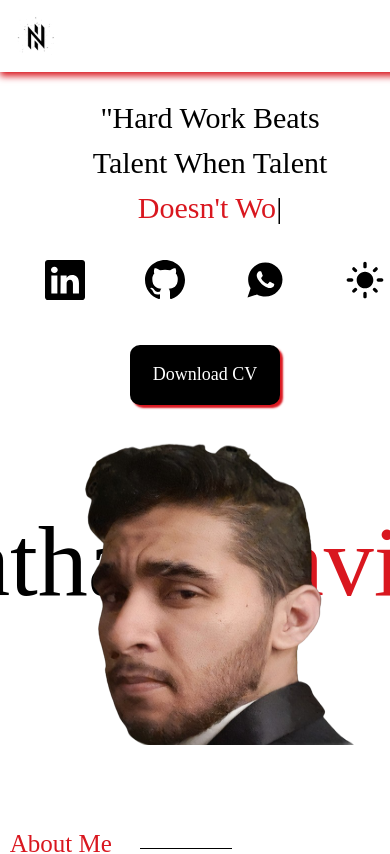
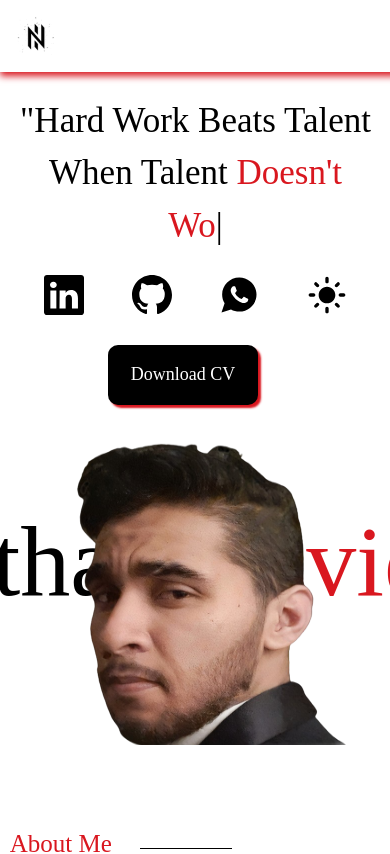
Before and after one commit to NathanDavids/PortfolioProject, a React (Vite) app: page / in a window 390 px wide. Shown: the top 854 px of the page. Built offline with nearby package versions, Linux system fonts and the light colour scheme; a web font is replaced by a local one.

Commit message:
Updated the Home Mobile View

```diff
--- a/src/components/home/home.css
+++ b/src/components/home/home.css
@@ -123,11 +123,15 @@
     position: relative;
     top: -205px;
     width: 100%;
+    max-width: 1000px;
+    margin: auto auto;
     height: 100%;
 }
 
 .homeImg{
-    width: 1000px;
+    width: 100%;
+    max-width: 1000px;
+    margin: -110 auto;
     height: 920px;
 }
 
@@ -136,11 +140,12 @@
 #homeTextContainer{
     background-color: transparent;
     color: white;
-    width: 370px;
+    width: 100%;
+    max-width: 300px;
+    margin: -110 auto;
     height: 400px;
     position: relative;
     top: -430px;
-    left: 40px;
     text-align: center;
 }
 
@@ -158,7 +163,9 @@
 #homeSocialsContainer{
     background-color: transparent;
     color: white;
-    width: 200px;
+    width: 100%;
+    max-width: 200px;
+    margin: -100 auto;
     height: 350px;
     position: relative;
     top: -840px;
@@ -178,7 +185,9 @@
     justify-content: center;
     align-items: center;
     background-color: transparent;
-    width: 200px;
+    width: 100%;
+    max-width: 200px;
+    margin: -110 auto;
     height: 100px;
     position: relative;
     top: -850px;
@@ -219,10 +228,10 @@
 @media screen and (max-width:425px){
 
             #home{
-            width: 425px;
+            width: 100%;
             height: 750px;
             #homeContainer{
-            width: 425px;
+            width: 100%;
             height: 650px;
             #nameContainer{
                 font-size: 100px;
@@ -240,41 +249,25 @@
             background-color: rgba(0, 0, 0, 0);
             position: relative;
             top: -113px;
-            left: -30px;
-            width: 100%;
+            left: -20px;
             height: 100%;
+            max-width: 100%;
             }
             #nameContainer{
                 animation: name 16s linear infinite;
             }
             #homeTextContainer{
-            width: 300px;
-            height: 400px;
-            top: -650px;
-            left: 60px;
+                max-height: 20%;
+            max-width: 90%;
             }
             #homeQuote{
-            font-size: 30px;
+            font-size: 35px;
             }
             #homeSocialsContainer{
-            width: 400px;
-            height: 350px;
-            top: -1040px;
-            left: 15px;
-            display: flex;
-            justify-content: space-around;
-            font-size: 50px;
+            max-width: 90%;
             }
             #btnContainer{
-            display: flex;
-            justify-content: center;
-            align-items: center;
-            background-color: transparent;
-            width: 200px;
-            height: 100px;
-            position: relative;
-            top: -1170px;
-            left: 105px;
+            max-width: 22%;
             }
         }
     }
@@ -283,6 +276,12 @@
 /* Tablet View */
 
 @media screen and (max-width:768px) and (max-width:1024px){
+    #home{
+        width: 100%;
+        #homeContainer{
+        width: 100%;
+        }
+    }
     #mainContainer{
         display: grid;
 
@@ -401,12 +400,12 @@
         top: -205px;
     }
     #homeTextContainer{
-        top: -440px;
+        top: -410px;
         left: 50px;
         bottom: 10px;
     }
     #homeQuote{
-        font-size: 55px;
+        font-size: 50px;
     }
     #homeSocialsContainer{
         left: 1000px;
```
